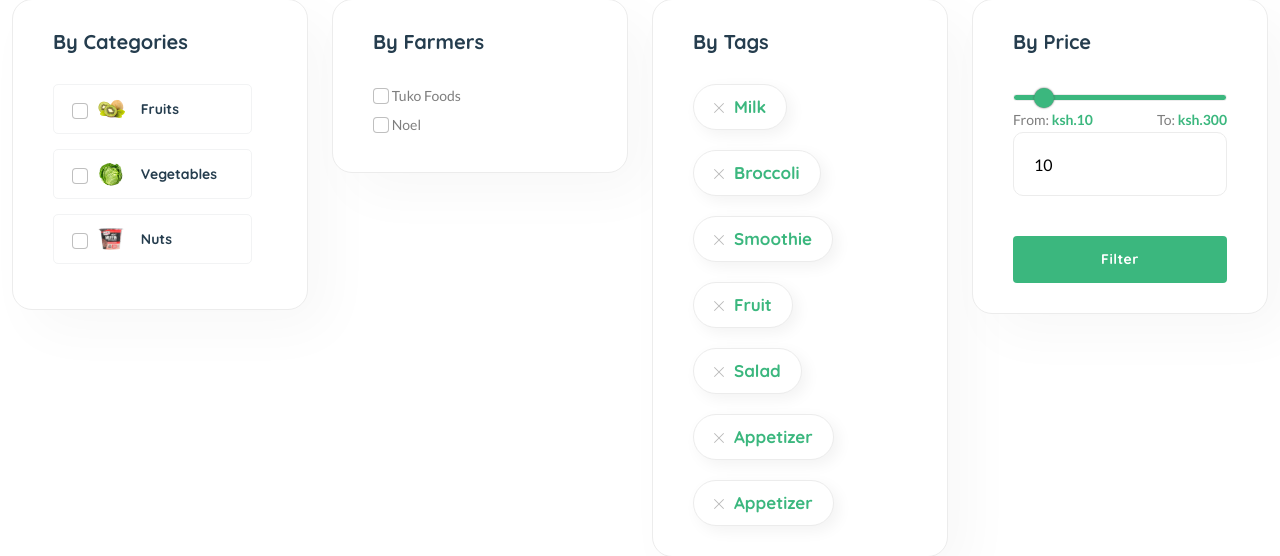
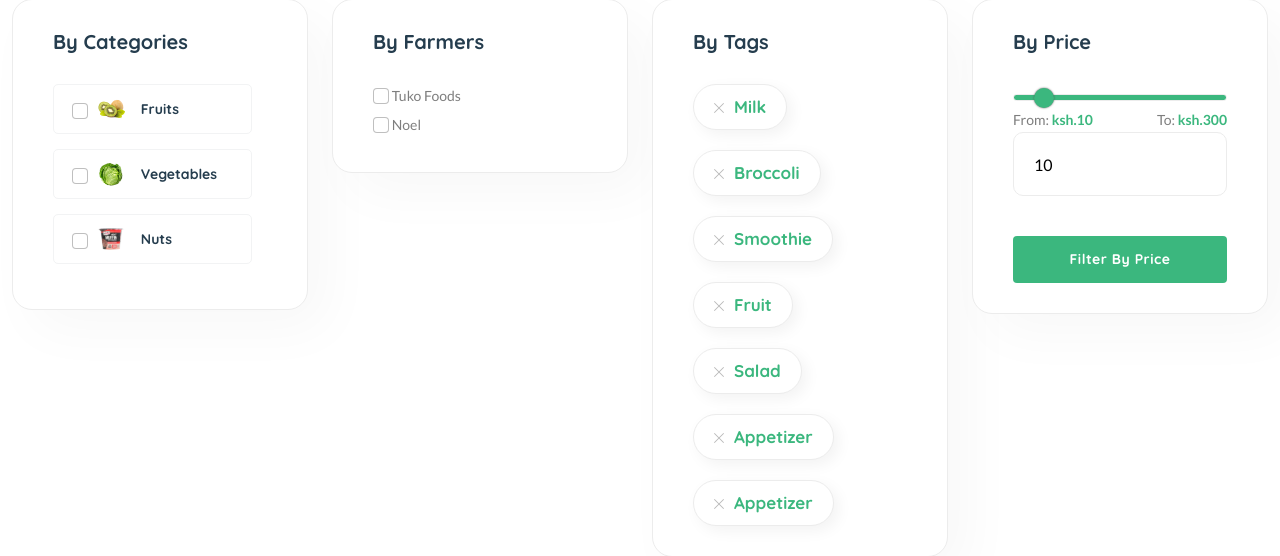
Before and after one commit to topister/farmersmarket, a Django app: page /products/ in a window 1280 px wide. Shown: the part 358-914 px from the top of the page. Run offline with Django 4.2, Linux system fonts and the light colour scheme; data comes from the database, SQL or seed files in the repository; parts of the project's set-up code (start-up, migrations or seed data) failed here and were passed over; some libraries are stand-ins or nearby versions.

Commit message:
filter price and products

```diff
--- a/emarketproject/core/context_processor.py
+++ b/emarketproject/core/context_processor.py
@@ -1,11 +1,12 @@
 from core.models import Product, Category, Farmer, CartOrder, CartItems, Wishlist, Address, ProductReview, ProductImages
-from django.db.models import Min, Max
+from django.db.models import Min, Max, Count
 
 
 def default(request):
     categories = Category.objects.all()
     farmers = Farmer.objects.all()
     min_max_price = Product.objects.aggregate(Min("price"), Max("price"))
+
 
 
     # address = Address.objects.get(user=request.user)
--- a/emarketproject/core/views.py
+++ b/emarketproject/core/views.py
@@ -209,14 +209,13 @@ def filter_products_listing(request):
     categories = request.GET.getlist("category[]")
     farmers = request.GET.getlist("farmer[]")
 
-
-    # min_price = request.GET['min_price']
-    # max_price = request.GET['max_price']
+    min_price = request.GET['min_price']
+    max_price = request.GET['max_price']
 
     products = Product.objects.filter(product_status="published").order_by("-id").distinct()
 
-    # products = products.filter(price__gte=min_price)
-    # products = products.filter(price__lte=max_price)
+    products = products.filter(price__gte=min_price)
+    products = products.filter(price__lte=max_price)
 
 
     if len(categories) > 0:
--- a/emarketproject/static/assets/js/function.js
+++ b/emarketproject/static/assets/js/function.js
@@ -63,13 +63,20 @@ $("#commentForm").submit(function (e) {
 })
 
 $(document).ready(function (){
-    $(".filter-checkbox").on('click', function(){
-        console.log("A checkbox has been clicked!");
+    $(".filter-checkbox, #price-filter-btn").on("click", function () {
+        console.log("A checkbox have been clicked");
 
         let filter_object = {}
-        $('.filter-checkbox:checked').each(function () {
+
+        let min_price = $("#max_price").attr("min")
+        let max_price = $("#max_price").val()
+
+        filter_object.min_price = min_price;
+        filter_object.max_price = max_price;
+
+        $(".filter-checkbox").each(function () {
             let filter_value = $(this).val()
-            let filter_key = $(this).data("filter") // farmer, category
+            let filter_key = $(this).data("filter") // vendor, category
 
             // console.log("Filter value is:", filter_value);
             // console.log("Filter key is:", filter_key);
@@ -80,18 +87,49 @@ $(document).ready(function (){
         })
         console.log("Filter Object is: ", filter_object);
         $.ajax({
-            url : '/filter-products',
+            url: '/filter-products',
             data: filter_object,
-            dataType:'json',
+            dataType: 'json',
             beforeSend: function () {
-                console.log("Filtering products...");
+                console.log("Trying to filter product...");
             },
             success: function (response) {
-                console.log(response);
-                console.log("Filtred successfully...");
-                $("#filtered-product").html(response.data);
+                console.log(response.length);
+                console.log("Data filtred successfully...");
+                // $(".totall-product").hide()
+                $("#filtered-product").html(response.data)
             }
         })
+    });
+
+    $("#max_price").on("blur", function () {
+        let min = $(this).attr("min")
+        let max = $(this).attr("max")
+        let current_price = $(this).val()
+
+        console.log("Current Price is:", current_price);
+        console.log("Max Price is:", max);
+        console.log("Min Price is:", min);
+
+        if (current_price < parseInt(min) || current_price > parseInt(max)) {
+
+            min = Math.round(min * 100) / 100
+            max_price = Math.round(max * 100) / 100
+
+
+            console.log("Max Price is:", max);
+            console.log("Min Price is:", min);
+
+            alert("Price must between kshs." + min + ' and kshs.' + max)
+            $(this).val(min)
+            $('#range').val(min)
+
+            $(this).focus()
+
+            return false
+
+        }
 
     })
+
 })
--- a/emarketproject/templates/core/filter-products.html
+++ b/emarketproject/templates/core/filter-products.html
@@ -35,8 +35,8 @@
             </div>
             <div class="product-card-bottom">
                 <div class="product-price">
-                    <span>$</span> <span class="current-product-price-{{ p.id }}">{{prod.price}}</span>
-                    <span class="old-price">${{prod.old_price}}</span>
+                    <small><span>ksh.</span> <span class="current-product-price-{{ p.id }}">{{prod.price}}</span></small>
+                    <span class="old-price">ksh.{{prod.old_price}}</span>
                 </div>
                 <div class="add-cart">
                     <input type="hidden" value="1" id="product-quantity" class="product-quantity-{{ prod.id }}">
--- a/emarketproject/templates/core/product-list.html
+++ b/emarketproject/templates/core/product-list.html
@@ -100,7 +100,8 @@
                                             </div>
                                         </div>
                                         <div class="custome-checkbox">
-                                            <button class="btn mt-20 w-100" type="button" id="price-filter-btn">Filter</button>
+                                            <!-- <button class="btn mt-20 w-100" type="button" id="price-filter-btn">Filter</button> -->
+                                            <button id="price-filter-btn" type="button" class="btn mt-20 w-100">Filter By Price</button>
                                             <!-- <h3>{{ min_max_price }}</h3> -->
                                         </div>
                                     </div>
@@ -238,7 +239,7 @@
                                     <div class="product-img-action-wrap">
                                         <div class="product-img">
                                             <a href="shop-product-right.html">
-                                                <img src="assets/imgs/banner/banner-5.png" alt="" />
+                                                <img src="{% static 'assets/imgs/banner/banner-5.png' %}" alt="" />
                                             </a>
                                         </div>
                                     </div>
@@ -275,7 +276,7 @@
                                     <div class="product-img-action-wrap">
                                         <div class="product-img">
                                             <a href="shop-product-right.html">
-                                                <img src="assets/imgs/banner/banner-6.png" alt="" />
+                                                <img src="{% static 'assets/imgs/banner/banner-6.png' %}" alt="" />
                                             </a>
                                         </div>
                                     </div>
@@ -312,7 +313,7 @@
                                     <div class="product-img-action-wrap">
                                         <div class="product-img">
                                             <a href="shop-product-right.html">
-                                                <img src="assets/imgs/banner/banner-7.png" alt="" />
+                                                <img src="{% static 'assets/imgs/banner/banner-7.png' %}" alt="" />
                                             </a>
                                         </div>
                                     </div>
--- a/emarketproject/templates/partials/base.html
+++ b/emarketproject/templates/partials/base.html
@@ -13,7 +13,7 @@
     <meta property="og:url" content="" />
     <meta property="og:image" content="" />
     <!-- Favicon -->
-    <link rel="shortcut icon" type="image/x-icon" href="assets/imgs/theme/favicon.svg" />
+    <link rel="shortcut icon" type="image/x-icon" href="{% static 'assets/imgs/theme/favicon.svg' %}" />
 
    <!-- Template CSS -->
    <link rel="stylesheet" href="{% static 'assets/css/plugins/slider-range.css' %}" />
```
